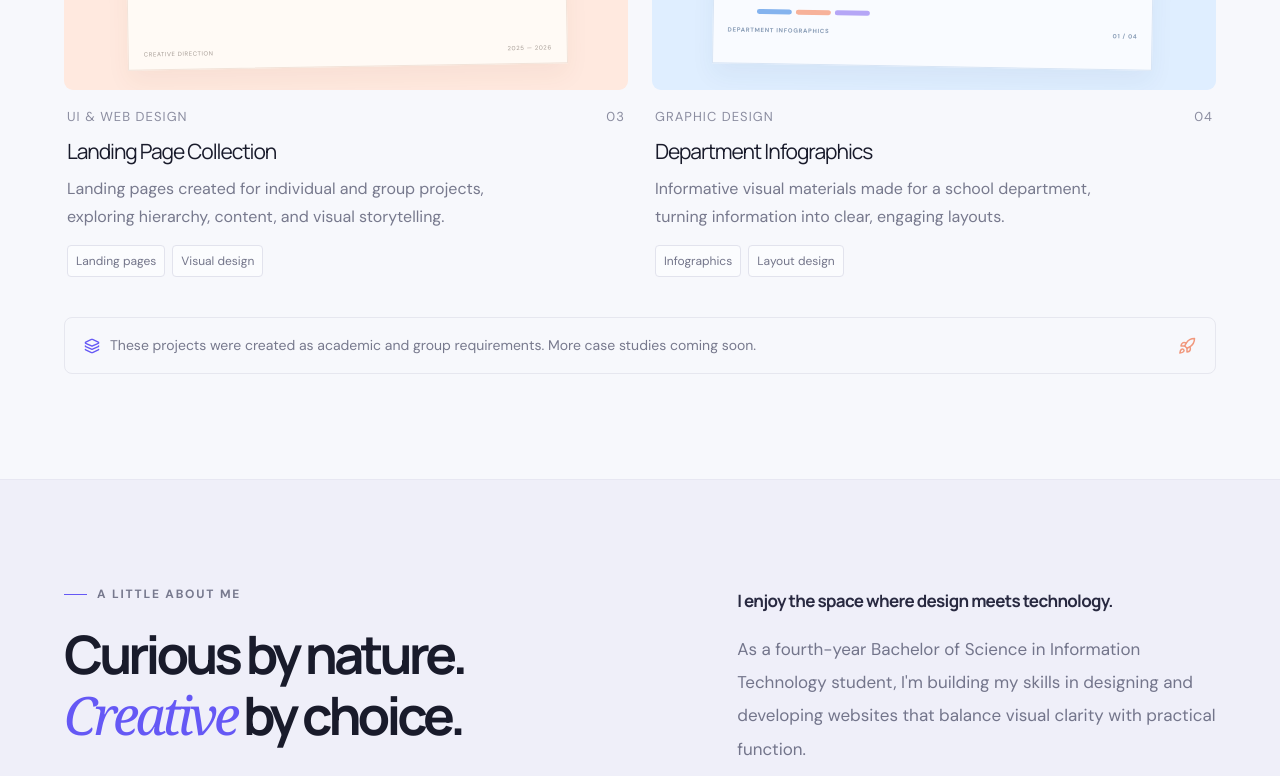
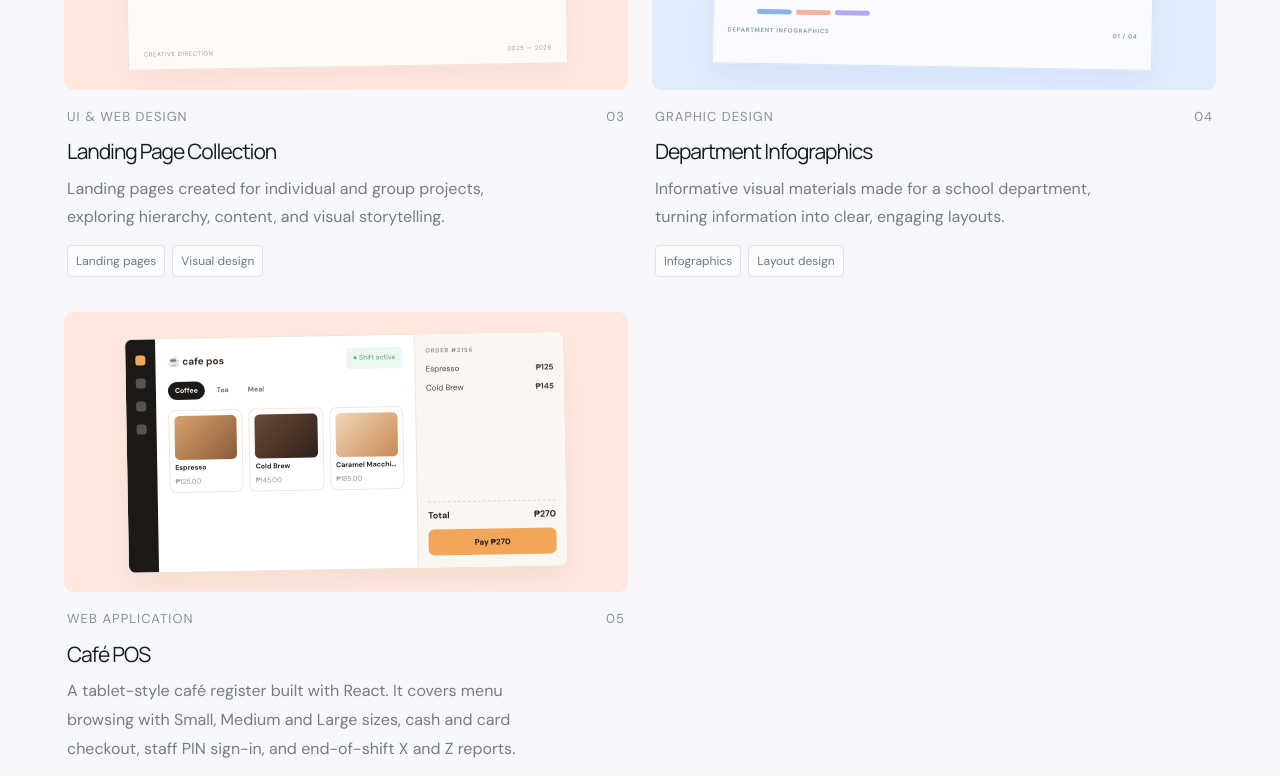
Before and after one commit to miafrestine/miafrestine.github.io, a React (Vite) app: page / in a window 1280 px wide. Shown: the part 2005-2781 px from the top of the page. Built offline with nearby package versions, Linux system fonts and the light colour scheme; no server answers.

Commit message:
Added the cafe pos in the selected work section

```diff
--- a/src/App.jsx
+++ b/src/App.jsx
@@ -67,6 +67,18 @@ const projects = [
     kind: "infographic",
     label: "LEARN / CREATE / CONNECT",
   },
+  {
+    number: "05",
+    title: "Café POS",
+    category: "Web application",
+    description: "A tablet-style café register built with React. It covers menu browsing with Small, Medium and Large sizes, cash and card checkout, staff PIN sign-in, and end-of-shift X and Z reports.",
+    tags: ["React", "POS interface", "Shift reports"],
+    theme: "peach",
+    kind: "cafe",
+    label: "CAFE POS / SHIFT ACTIVE",
+    url: "https://cafe-pos-umber.vercel.app",
+    repo: "https://github.com/miafrestine/cafe-pos",
+  },
 ];
 
 function ProjectArtwork({ kind }) {
@@ -87,6 +99,27 @@ function ProjectArtwork({ kind }) {
     <div className="pharmacy-window">
       <div className="pharm-nav"><span className="pharm-logo">✳ careplus</span><span>Shop　 About　 Contact</span><button>Explore products ↗</button></div>
       <div className="pharm-hero"><div><span className="mock-eyebrow">WELLNESS STARTS HERE</span><h3>Your health,<br/><em>our priority.</em></h3><p>Everyday essentials for a healthier you.</p><span className="pharm-cta">Discover more <ArrowRight size={13}/></span></div><div className="pharm-bottle"><div className="bottle-cap"/><div className="bottle-label">care<span>+</span><small>DAILY CARE</small></div></div><div className="pharm-orbit"/></div>
+    </div>
+  );
+  if (kind === "cafe") return (
+    <div className="cafe-window">
+      <div className="cafe-side"><i/><i/><i/><i/></div>
+      <div className="cafe-menu">
+        <div className="cafe-head"><span className="cafe-logo">☕ cafe pos</span><span className="mock-pill">● Shift active</span></div>
+        <div className="cafe-tabs"><span className="on">Coffee</span><span>Tea</span><span>Meal</span></div>
+        <div className="cafe-items">
+          <div><i/><b>Espresso</b><small>₱125.00</small></div>
+          <div><i/><b>Cold Brew</b><small>₱145.00</small></div>
+          <div><i/><b>Caramel Macchiato</b><small>₱185.00</small></div>
+        </div>
+      </div>
+      <div className="cafe-ticket">
+        <small>ORDER #2156</small>
+        <p><span>Espresso</span><b>₱125</b></p>
+        <p><span>Cold Brew</span><b>₱145</b></p>
+        <div className="cafe-total"><span>Total</span><b>₱270</b></div>
+        <span className="cafe-pay">Pay ₱270</span>
+      </div>
     </div>
   );
   if (kind === "landing") return (
@@ -193,8 +226,8 @@ function App() {
           <div className="filter-row reveal">{filters.map((filter) => <button key={filter} onClick={() => setActiveFilter(filter)} className={activeFilter === filter ? "filter-chip active" : "filter-chip"}>{filter}{activeFilter === filter && <span>↗</span>}</button>)}</div>
           <div className="project-grid">
             {filteredProjects.map((project, index) => <article className={`project-card reveal ${project.theme}`} key={project.number} style={{transitionDelay:`${index * 90}ms`}}>
-              <a href="#contact" className="project-art" aria-label={`Ask about ${project.title}`}><ProjectArtwork kind={project.kind}/><span className="project-open"><ArrowUpRight size={18}/></span></a>
-              <div className="project-details"><div className="project-topline"><span>{project.category}</span><span>{project.number}</span></div><h3>{project.title}</h3><p>{project.description}</p><div className="tag-row">{project.tags.map(tag => <span key={tag}>{tag}</span>)}</div></div>
+              <a href={project.url ?? "#contact"} {...(project.url ? { target: "_blank", rel: "noreferrer" } : {})} className="project-art" aria-label={project.url ? `Open ${project.title}` : `Ask about ${project.title}`}><ProjectArtwork kind={project.kind}/><span className="project-open"><ArrowUpRight size={18}/></span></a>
+              <div className="project-details"><div className="project-topline"><span>{project.category}</span><span>{project.number}</span></div><h3>{project.title}</h3><p>{project.description}</p><div className="tag-row">{project.tags.map(tag => <span key={tag}>{tag}</span>)}</div>{project.url && <div className="project-links"><a className="inline-link" href={project.url} target="_blank" rel="noreferrer">Live demo <ArrowUpRight size={14}/></a>{project.repo && <a className="inline-link" href={project.repo} target="_blank" rel="noreferrer"><Github size={14}/> Source code</a>}</div>}</div>
             </article>)}
           </div>
           <div className="work-footnote reveal"><span className="footnote-icon"><Layers3 size={16}/></span> These projects were created as academic and group requirements. More case studies coming soon. <span className="footnote-star"><Rocket size={18}/></span></div>
```
Also changed, not shown: src/index.css, 2 other files (tests, documents, lock files or other folders).
